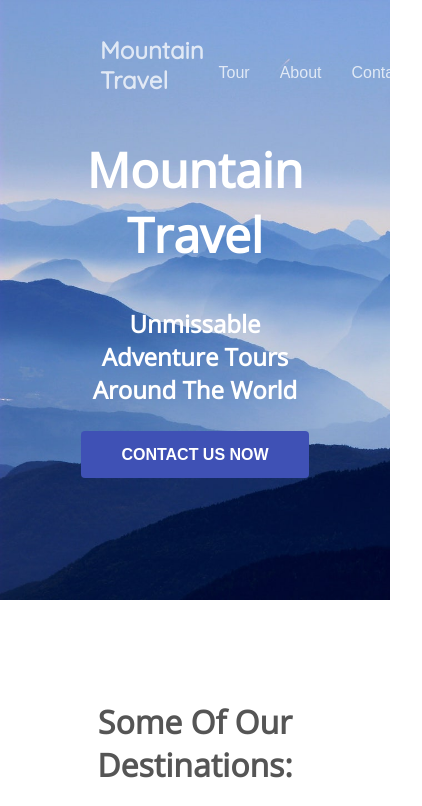
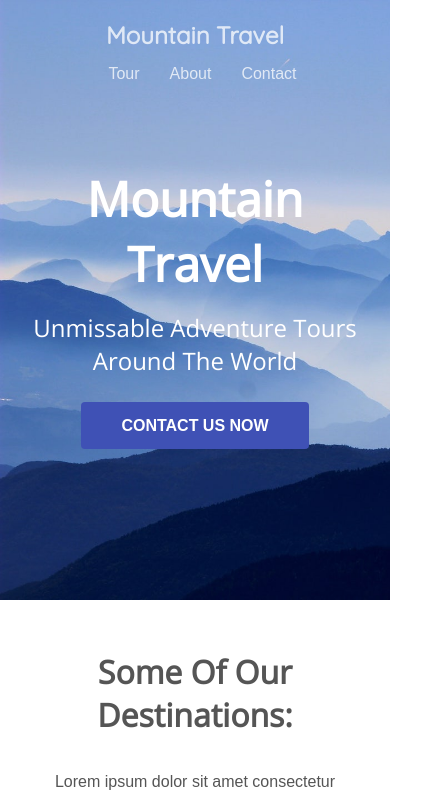
Before and after one commit to gulzarsuhail/responsiveTravelWebsite, a plain HTML site: page index.html in a window 390 px wide. Shown: the top 806 px of the page, 422 px wide, since content can reach past the window. Drawn offline with nearby package versions, Linux system fonts and the light colour scheme.

Commit message:
fixed responsive design

```diff
--- a/assets/css/styles.css
+++ b/assets/css/styles.css
@@ -1,4 +1,4 @@
-/* general styles */
+/* general styles*/
 
 * {
 	margin: 0;
@@ -20,9 +20,9 @@ nav {
 a {
 	text-decoration: none;
 	opacity: 0.75;
-    color: white;
+    color: #fff;
+    cursor: pointer;
 }
-
 
 a:hover {
 	opacity: 1;
@@ -35,12 +35,11 @@ a.btn {
 	text-align: center;
 	background-color: #3f51b5;
     opacity: 1;
-    cursor: pointer;
-    position: relative;
     -webkit-user-select: none;
        -moz-user-select: none;
         -ms-user-select: none;
             user-select: none;
+    position: relative;
 }
 
 a.btn:active {
@@ -85,7 +84,7 @@ hr {
 	margin-bottom: 50px;
 }
 
-section h3.title{
+section h3.title {
 	text-transform: capitalize;
 	font: bold 32px "Open Sans", sans-serif;
 	margin-bottom: 30px;
@@ -100,22 +99,20 @@ section p {
 	text-align: center;
 }
 
-@media (max-width: 800px){
-    .selection {
+@media (max-width: 800px) {
+	section {
 		padding: 50px 20px;
 	}
 }
 
-/* header style */
+/* header styles*/
 
 header {
+	position: absolute;
+	width: 100%;
 	display: -webkit-box;
 	display: -ms-flexbox;
 	display: flex;
-    -webkit-box-orient: horizontal;
-    -webkit-box-direction: normal;
-        -ms-flex-direction: row;
-            flex-direction: row;
 	-webkit-box-pack: justify;
 	    -ms-flex-pack: justify;
 	        justify-content: space-between;
@@ -123,12 +120,10 @@ header {
 	    -ms-flex-align: center;
 	        align-items: center;
 	padding: 35px 100px 0;
-    opacity: 0;
 	-webkit-animation: 1s fadein 0.5s forwards;
 	        animation: 1s fadein 0.5s forwards;
-    position: absolute;
-    width: 100%;
-    color: white;
+	opacity: 0;
+	color: #fff;
 }
 
 @-webkit-keyframes fadein {
@@ -151,19 +146,15 @@ header nav {
 	display: -webkit-box;
 	display: -ms-flexbox;
 	display: flex;
-    -webkit-box-orient: horizontal;
-    -webkit-box-direction: normal;
-        -ms-flex-direction: row;
-            flex-direction: row;
 	margin-right: -15px;
 }
 
-nav li {
+header nav li {
 	margin: 0 15px;
 }
 
-@media (max-width: 800px){
-    .header {
+@media (max-width: 800px) {
+	header {
 		padding: 20px 50px;
 		-webkit-box-orient: vertical;
 		-webkit-box-direction: normal;
@@ -176,7 +167,8 @@ nav li {
 	}
 }
 
-/* hero style */
+/* hero styles */
+
 .hero {
 	position: relative;
 	-webkit-box-pack: center;
@@ -184,7 +176,7 @@ nav li {
 	        justify-content: center;
 	text-align: center;
 	min-height: 100vh;
-    color: white;
+	color: #fff;
 }
 
 .hero .background-image {
@@ -200,11 +192,11 @@ nav li {
 
 .hero h1 {
 	font: bold 60px "Open Sans", sans-serif;
-    margin-bottom: 40px;
+	margin-bottom: 15px;
 }
 
 .hero h3 {
-    font: bold 28px "Open Sans", sans-serif;
+	font: normal 28px "Open Sans", sans-serif;
 	margin-bottom: 40px;
 }
 
@@ -233,7 +225,7 @@ nav li {
 	}
 }
 
-@media (max-width: 800px){
+@media (max-width: 800px) {
 	.hero {
 		min-height: 600px;
 	}
@@ -251,9 +243,9 @@ nav li {
 	}
 }
 
-/* destionation section */
+/* destinations section */
 
-.destinations .grid li{
+.destinations .grid li {
 	height: 350px;
 	padding: 20px;
 	background-clip: content-box;
@@ -271,7 +263,7 @@ nav li {
 	    flex-basis: 70%;
 }
 
-@media (max-width: 1100px){
+@media (max-width: 1100px) {
 	.destinations .grid li.small,
 	.destinations .grid li.large {
 		-ms-flex-preferred-size: 50%;
@@ -279,7 +271,7 @@ nav li {
 	}
 }
 
-@media (max-width: 800px){
+@media (max-width: 800px) {
 	.destinations .grid li.small,
 	.destinations .grid li.large {
 		-ms-flex-preferred-size: 100%;
@@ -287,7 +279,7 @@ nav li {
 	}
 }
 
-/* packages secton */
+/* packages section */
 
 .packages .grid li {
 	padding: 50px;
@@ -305,7 +297,7 @@ nav li {
 	margin: 25px 0;
 }
 
-@media (max-width: 800px){
+@media (max-width: 800px) {
 	.packages .grid li {
 		-ms-flex-preferred-size: 100%;
 		    flex-basis: 100%;
@@ -322,7 +314,7 @@ nav li {
 	margin: 40px 0 25px;
 }
 
-@media (max-width: 800px){
+@media (max-width: 800px) {
 	.testimonials .quote {
 		font-size: 18px;
 		margin: 15px 0;
@@ -364,7 +356,7 @@ nav li {
 	        flex: 1;
 }
 
-@media (max-width: 100px){
+@media (max-width: 1000px) {
 	.contact form input {
 		-ms-flex-preferred-size: 100%;
 		    flex-basis: 100%;
@@ -372,7 +364,7 @@ nav li {
 	}
 }
 
-/* footer style */
+/* footer section */
 
 footer {
 	display: -webkit-box;
@@ -402,9 +394,11 @@ footer p {
 	text-transform: uppercase;
 	font-size: 14px;
 	opacity: 0.6;
+	-ms-flex-item-align: center;
+	    align-self: center;
 }
 
-@media (max-width: 1100px){
+@media (max-width: 1100px) {
 	footer {
 		-webkit-box-orient: vertical;
 		-webkit-box-direction: normal;
```
Lines whose indentation alone changed are shown as unchanged.
